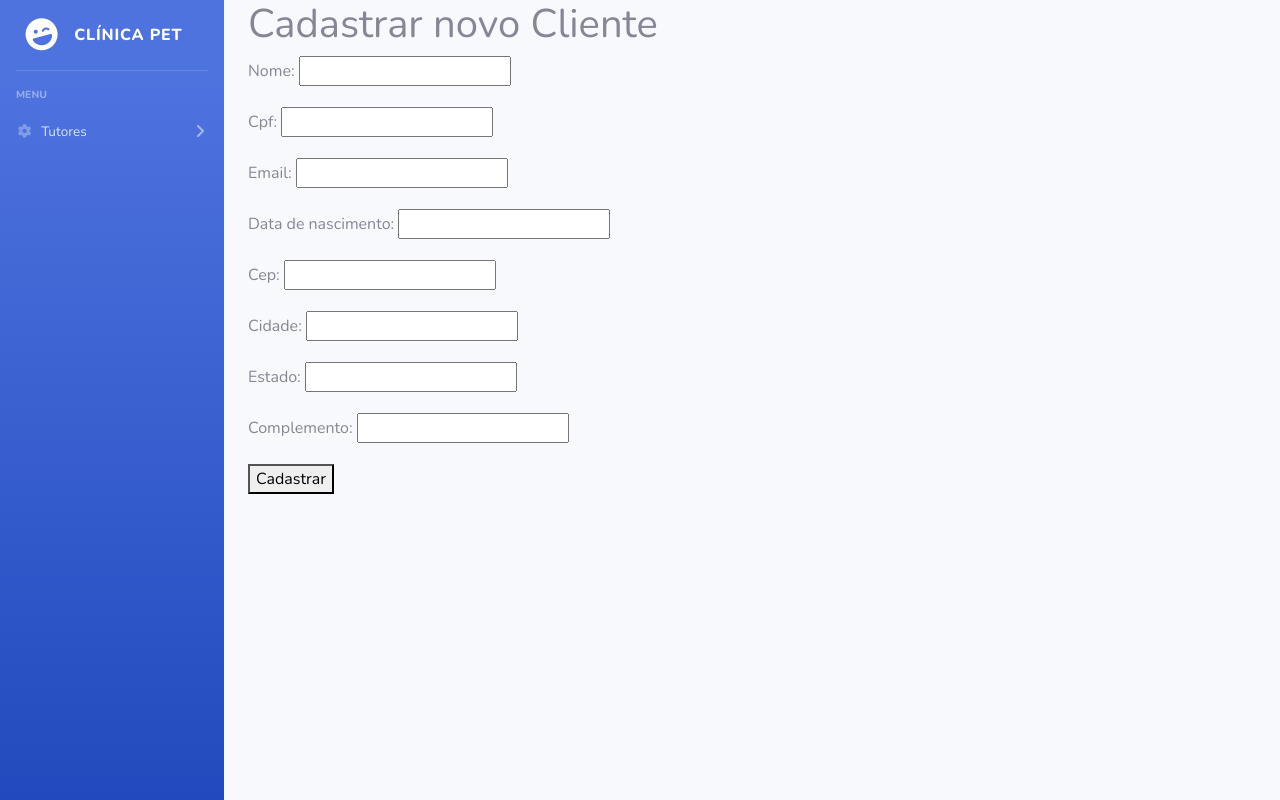
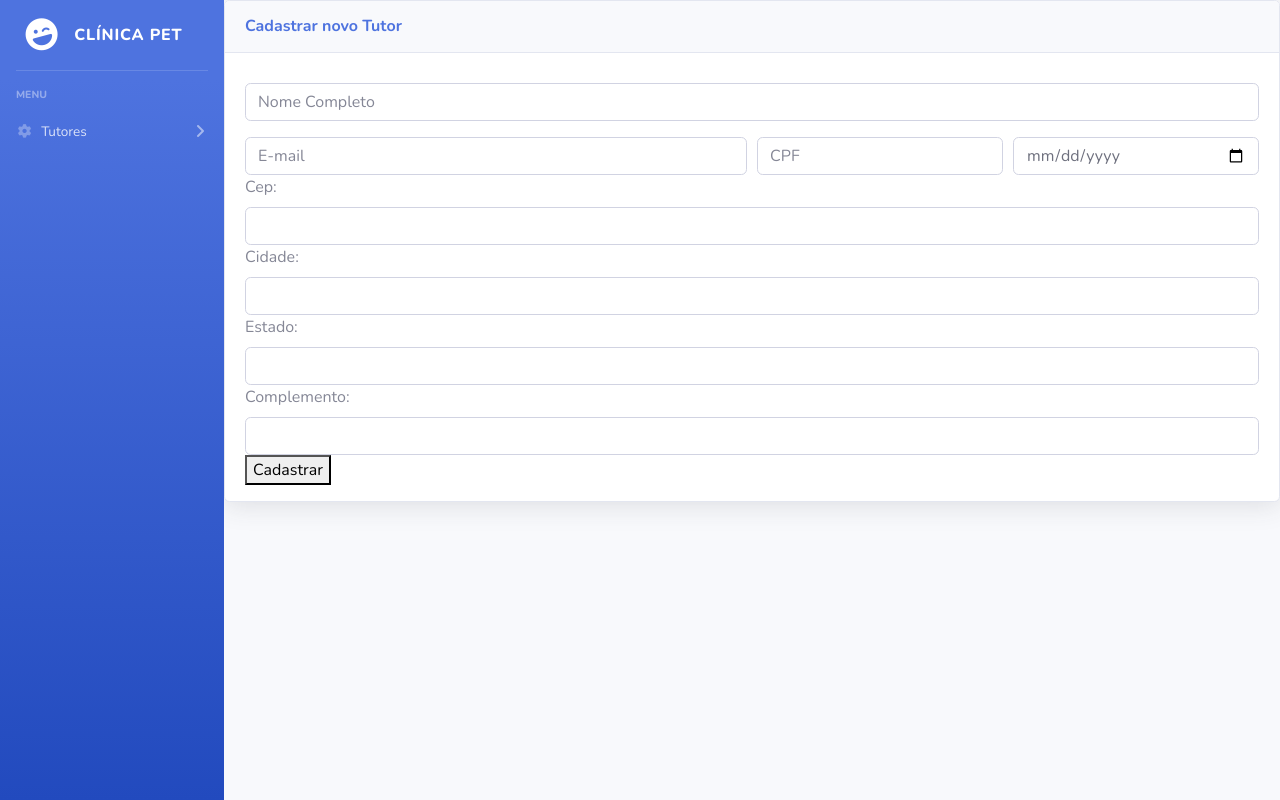
Before and after one commit to pedrolisboaa/clinica_veterinaria, a Django app: page /tutor_cadastrar in a window 1280 px wide. Run offline with Django 3.2, Linux system fonts and the light colour scheme; a user stored in the database is signed in; some libraries are stand-ins or nearby versions.

Commit message:
atualizando projetinho

```diff
--- a/app/forms.py
+++ b/app/forms.py
@@ -7,9 +7,21 @@ class EnderecoForm(forms.ModelForm):
     class Meta:
         model = Endereco
         fields = ['cep', 'cidade', 'estado', 'complemento',]
+        widgets = {
+            'cep': forms.TextInput(attrs={'class': 'form-control'}),
+            'cidade': forms.TextInput(attrs={'class': 'form-control'}),
+            'estado': forms.TextInput(attrs={'class': 'form-control'}),
+            'complemento': forms.TextInput(attrs={'class': 'form-control'}),
+        }
 
 
 class TutorForm(forms.ModelForm):
     class Meta:
         model = Tutor
         fields = ['nome', 'cpf', 'email', 'data_de_nascimento',]
+        widgets = {
+            'nome': forms.TextInput(attrs={'class': 'form-control', 'placeholder': 'Nome Completo'}),
+            'cpf': forms.TextInput(attrs={'class': 'form-control', 'placeholder': 'CPF'}),
+            'email': forms.EmailInput(attrs={'class': 'form-control', 'placeholder': 'E-mail'}),
+            'data_de_nascimento': forms.DateInput(attrs={'class': 'form-control','type':'date' ,'placeholder': 'Data denascimento'}),
+        }
--- /dev/null
+++ b/app/static/css/style.css
@@ -0,0 +1,3 @@
+form{
+    padding: 30px 20px 0 20px;
+}
--- a/app/templates/home.html
+++ b/app/templates/home.html
@@ -13,6 +13,6 @@
         <div class="card-body">
             HOME DA NOSSA APLICAÇÃO DEPOIS VAMOS VÉ OQUE TERAR AQUI.
         </div>
-</div>
+    </div>
 
 {% endblock conteudo %}
--- a/app/templates/tutor/tutor_cadastrar.html
+++ b/app/templates/tutor/tutor_cadastrar.html
@@ -4,14 +4,36 @@
 
 {% block conteudo %}
 
-    <div class="container">
-        <h1>Cadastrar novo Cliente</h1>
-        <form action="{% url 'tutor_cadastrar' %}" method="POST">
-            {% csrf_token %}
-            {{tutor_form.as_p}}
-            {{endereco_form.as_p}}
-            <button type="submit">Cadastrar</button>
-        </form>
+    <div class="card shadow mb-4">
+        <div class="card-header py-3">
+            <h6 class="m-0 font-weight-bold text-primary">Cadastrar novo Tutor</h6>
+        </div>
+
+        <div class="form-group">
+
+            <form action="{% url 'tutor_cadastrar' %}" method="POST">
+                {% csrf_token %}
+                <div class='form-group'>
+                    {{tutor_form.nome}}
+                </div>
+                <div class='form-row'>
+                    <div class="col-md-6">
+                        {{tutor_form.email}}
+                    </div>
+                    <div class="col-md-3">
+                        {{tutor_form.cpf}}
+                    </div>
+
+                    <div class="col-md-3">
+                        {{tutor_form.data_de_nascimento}}
+                    </div>
+                </div>
+
+                {{endereco_form}}
+                <button type="submit">Cadastrar</button>
+            </form>
+
+        </div>
     </div>
 
 {% endblock conteudo %}
```
Also changed, not shown: db.sqlite3.
